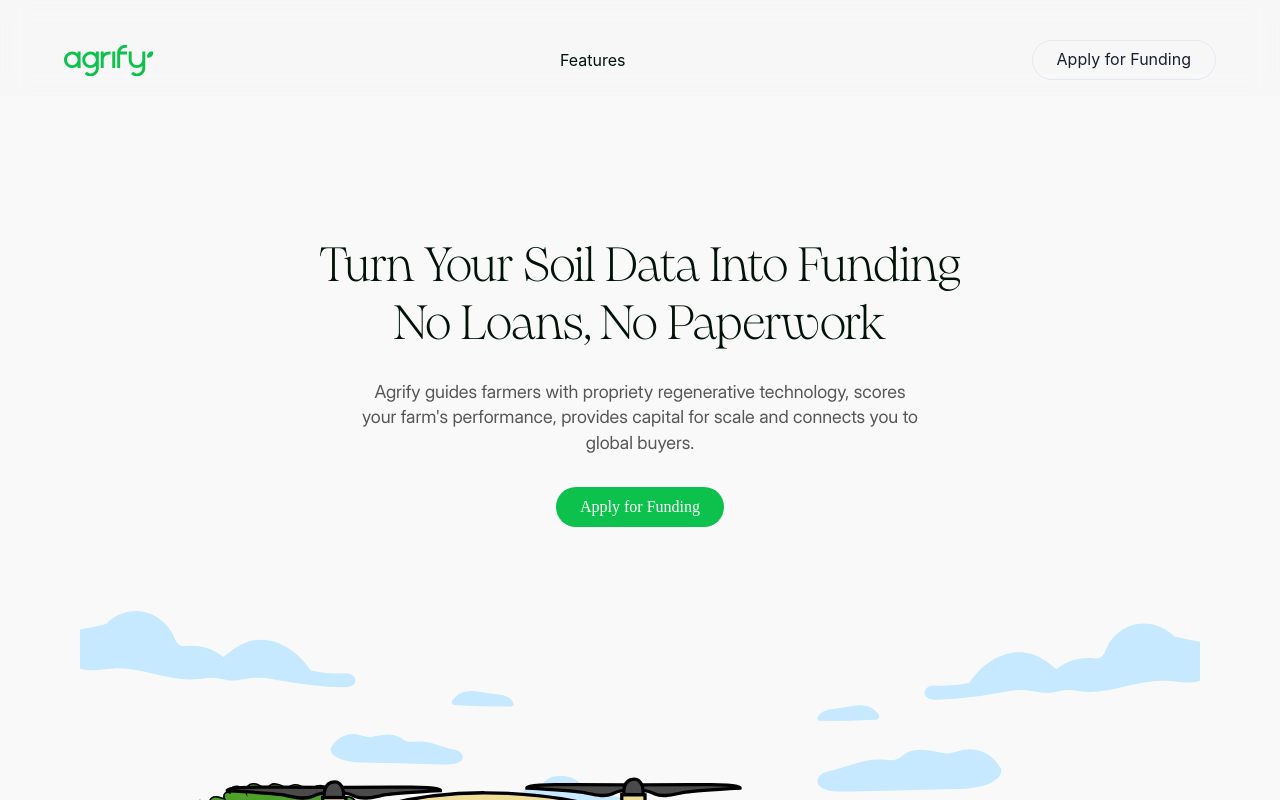
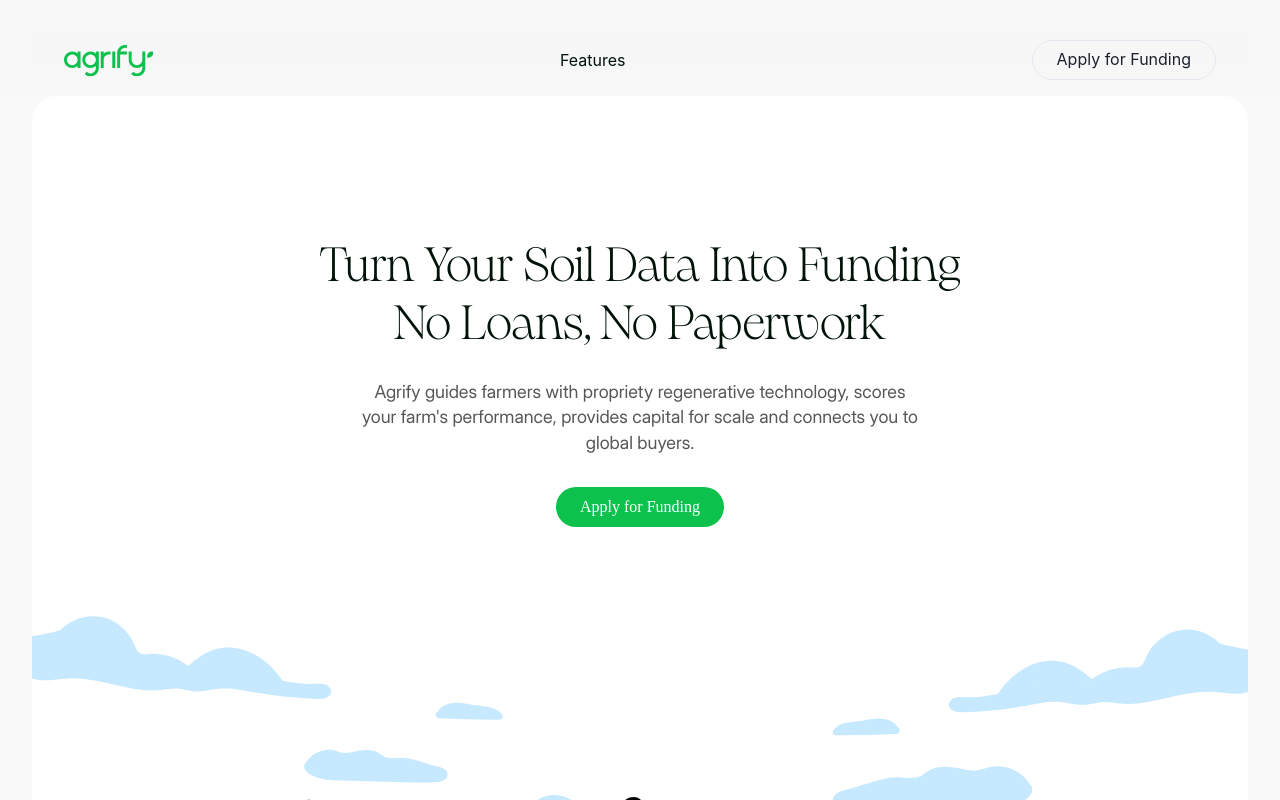
Before and after one commit to Agrify-Protocol/agrify-landing-v4, a Next.js app: page / in a window 1280 px wide. Shown: the top 800 px of the page. Built offline with nearby package versions, Linux system fonts and the light colour scheme.

Commit message:
fix hero padding

```diff
--- a/src/components/sections/Hero/index.tsx
+++ b/src/components/sections/Hero/index.tsx
@@ -11,8 +11,9 @@ const Hero = () => {
     <Box
       rounded={{ base: "16px", lg: "24px" }}
       pt={{ base: 16, lg: 36 }}
-      px={{ base: 4, lg: 12 }}
+      // px={{ base: 4, lg: 12 }}
       mx={{ base: 4, lg: 8 }}
+      bg="white"
     >
       <Box
         maxW="954px"
@@ -85,7 +86,7 @@ const Hero = () => {
         <Image
           src={heroMobile}
           alt="Agrify Hero - Farmers using technology"
-          style={{ borderRadius: "16px", width: "100%", height: "auto" }}
+          style={{ borderRadius: "24px", width: "100%", height: "auto" }}
         />
       </Box>
     </Box>
--- a/src/components/sections/HowItWorks/index.tsx
+++ b/src/components/sections/HowItWorks/index.tsx
@@ -343,9 +343,6 @@
 
 import React, { useMemo, useState } from "react";
 import { Box, VStack, Text, Image } from "@chakra-ui/react";
-// import useRenderSteps from '@/utils/hooks/useRenderSteps';
-// import { useInView } from "react-intersection-observer";
-// import { useStickyScroll } from '@/utils/hooks/useStickyScroll';
 import { motion, AnimatePresence } from "framer-motion";
 
 interface Step {
--- a/src/components/sections/Partners/index.tsx
+++ b/src/components/sections/Partners/index.tsx
@@ -156,7 +156,7 @@ import gemma from "../../../../public/icons/collaborators/gemma.png";
 import mercyCorps from "../../../../public/icons/collaborators/mercy_corps.png";
 import xCommons from "../../../../public/icons/collaborators/commons.png";
 import "../../animation.css";
-import DashedText from "@/components/common/DashedText";
+
 
 const collaborators = [
   {
```
